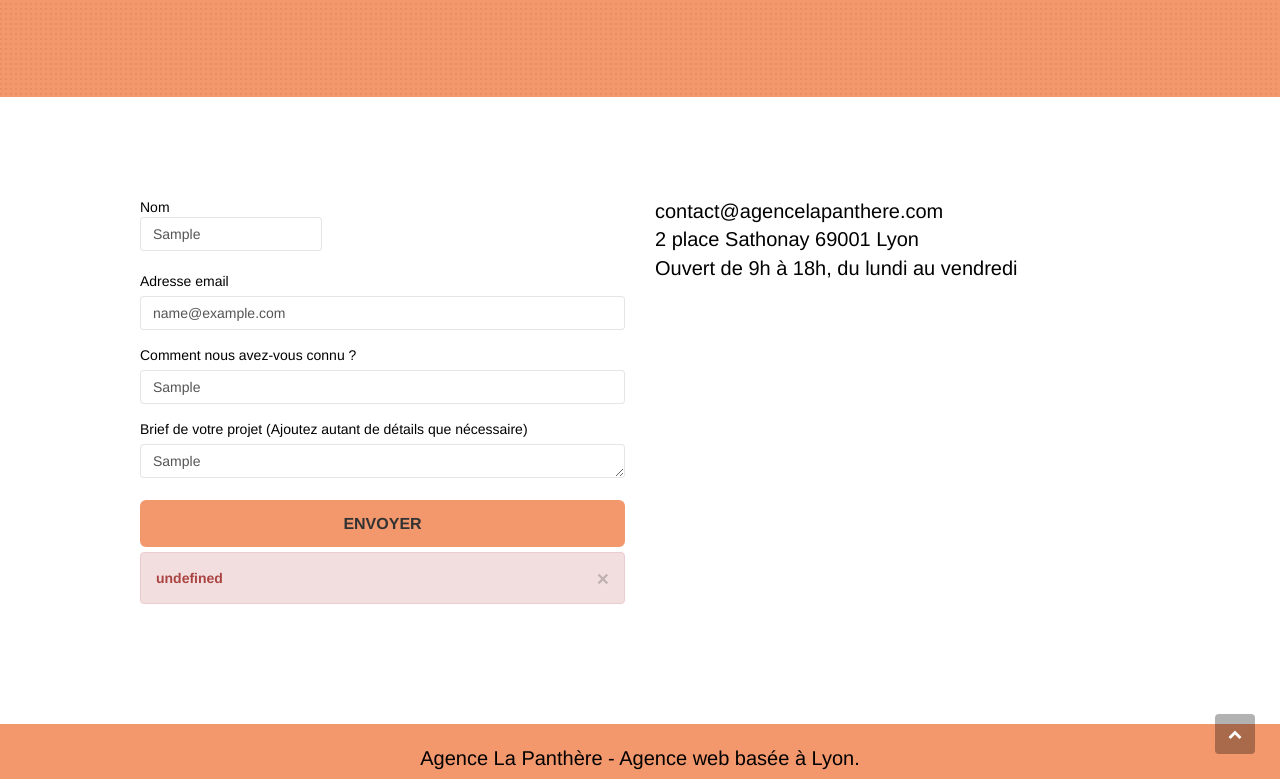
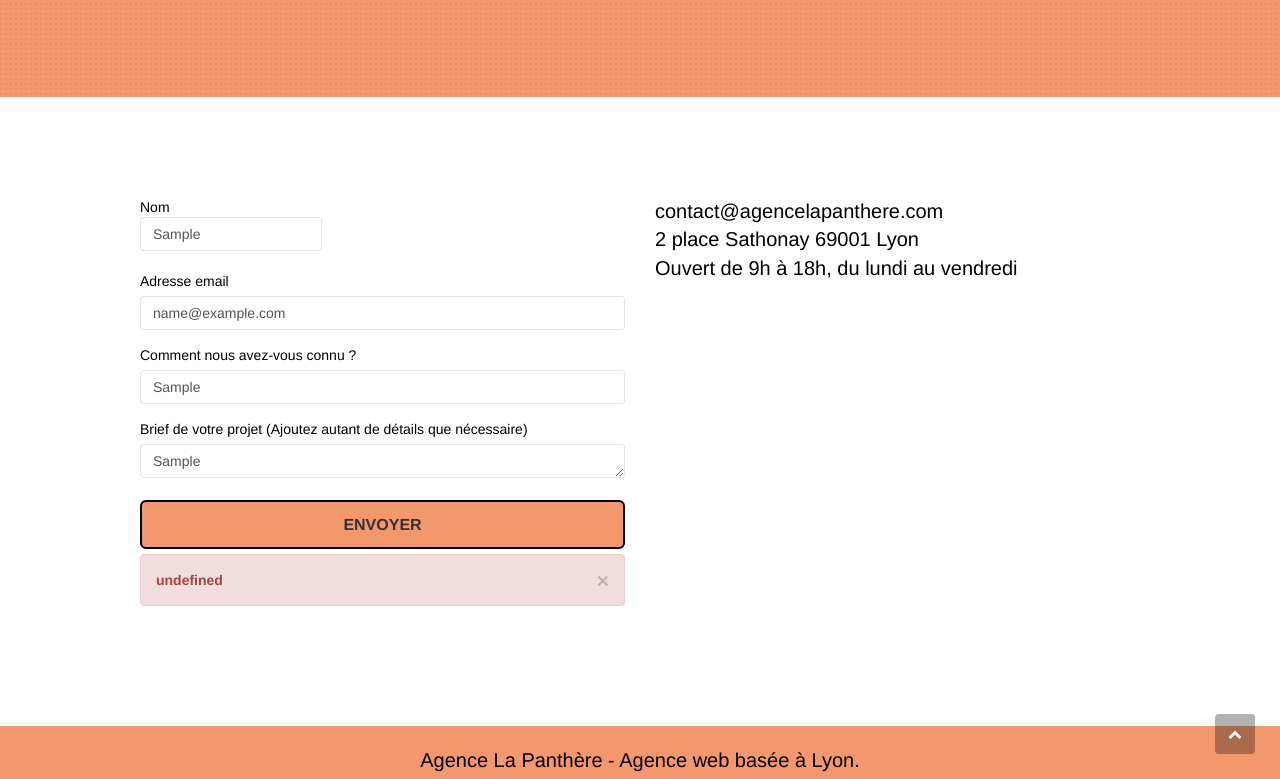
Before and after one commit to cubix29000/La-panth-re-agence-de-web-design, a plain HTML site: page contact.html in a window 1280 px wide. Both pictures are taken after typing "Sample", "name@example.com", "Sample", "Sample" into the empty fields and a click on the button "ENVOYER". Shown: the part 362-1141 px from the top of the page. Drawn offline with Linux system fonts and the light colour scheme; no server answers.

Commit message:
modification pour focus boutons
Signed-off-by: Kériel Loïc <108335272+cubix29000@users.noreply.github.com>

```diff
--- a/style.css
+++ b/style.css
@@ -92,7 +92,7 @@ a:hover {
 /*
 .texture-paper::before {
     background: url("img/texture-paper.jpg");
-    background-size: 300px 300px;
+    background-size: 280px 280px;
 }
 */
 .b-parallax {
@@ -464,6 +464,9 @@ nav .caret {
 
 button {
     outline: none!important;
+    background: initial;
+    border-radius: 40px;
+    padding: inherit;
 }
 
 .btn-rd {
@@ -788,6 +791,10 @@ h4 {
 .btn-atomic-tangerine {
     background: #F3976C;
     color: #000000;
+
+}
+.btn-atomic-tangerine:focus {
+    border: solid black 2px;
 }
 
 .btn-atomic-tangerine:hover {
```
